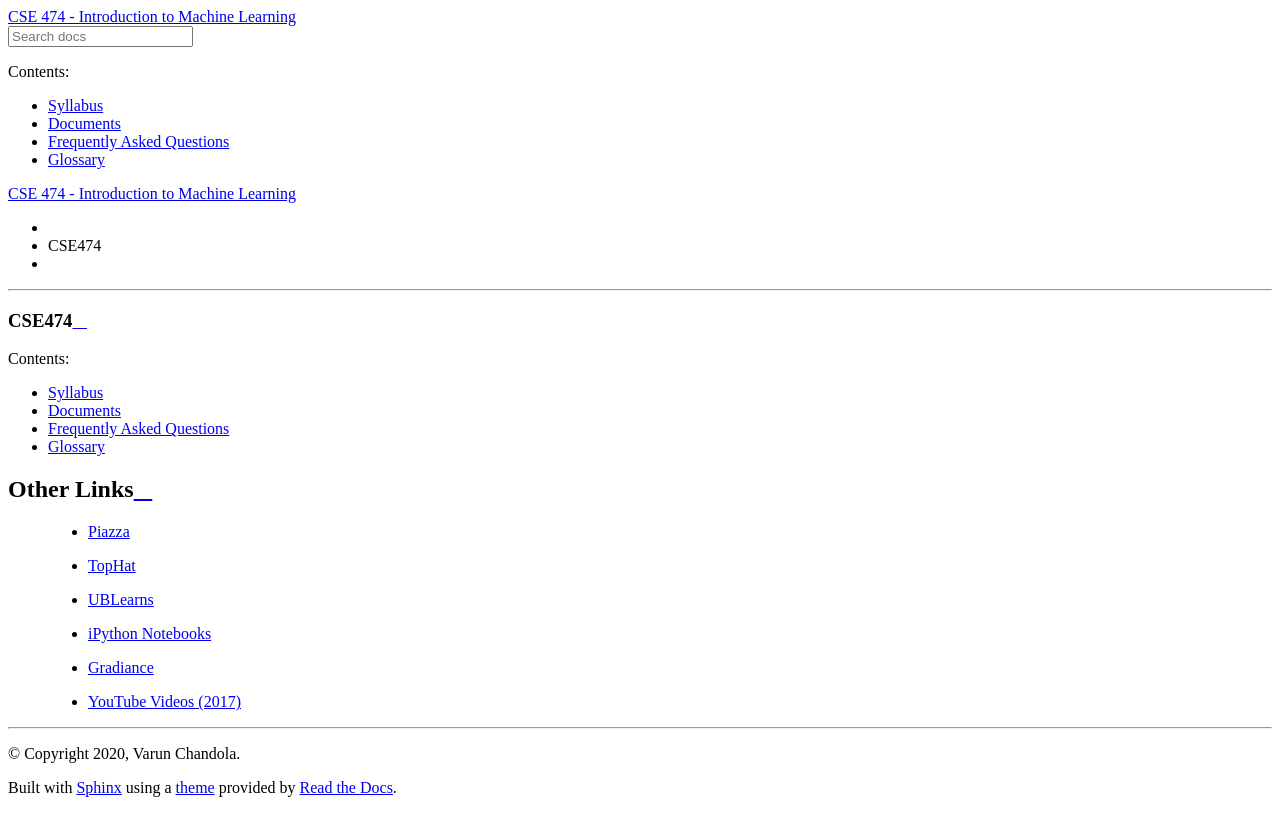
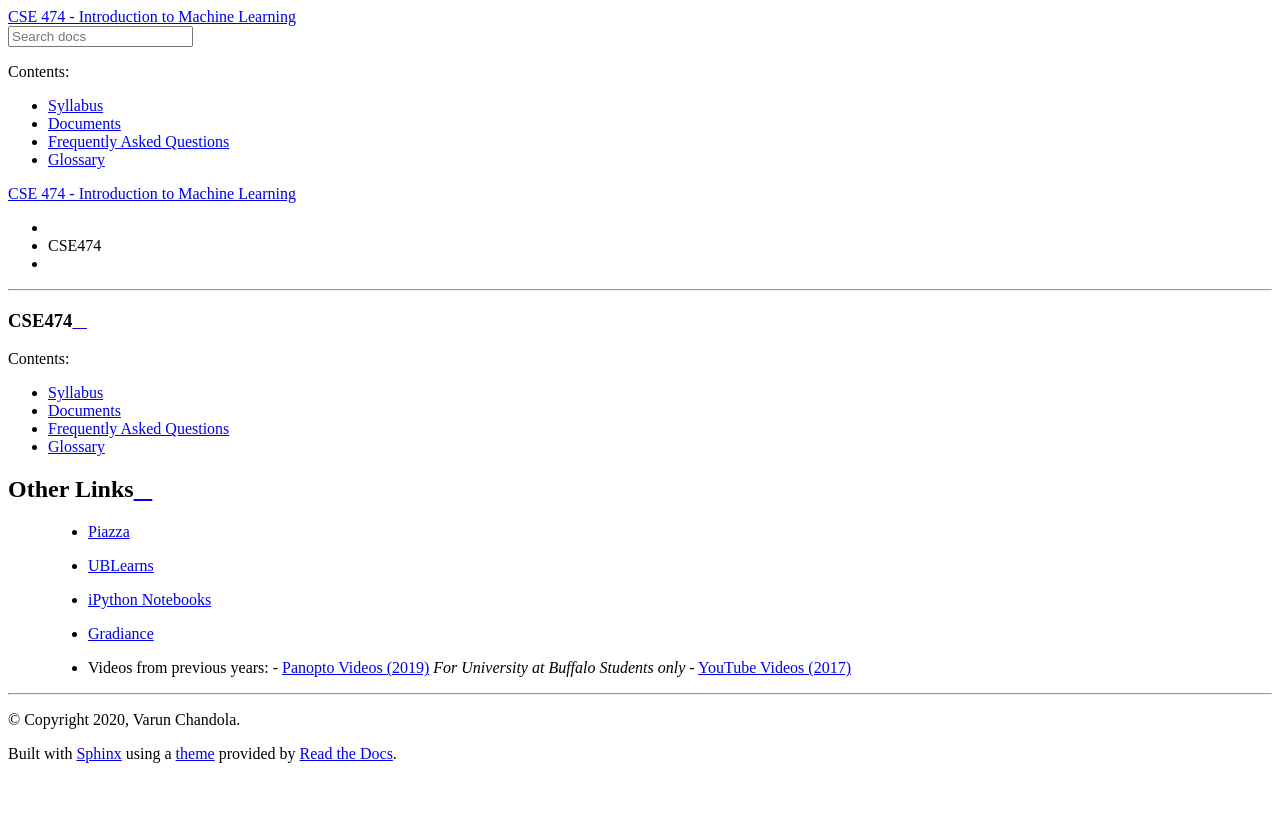
Before and after one commit to ubdsgroup/mlcourse-ub, a Sphinx documentation site: the page built from source/index.rst, in a window 1280 px wide. Shown: the top 836 px of the page. Built offline with Sphinx 7.4.7 and the Read the Docs theme 2.0.0, drawn with Linux system fonts in a browser that asks for light colours.

Commit message:
minor changes

```diff
--- a/source/index.rst
+++ b/source/index.rst
@@ -13,9 +13,10 @@
 Other Links
 -----------
 
-   * `Piazza <https://piazza.com/class/jqo5zrstnwu67k>`_
-   * `TopHat <https://app.tophat.com/e>`_
-   * `UBLearns <https://ublearns.buffalo.edu/webapps/blackboard/execute/modulepage/view?course_id=_159256_1&cmp_tab_id=_160335_1&editMode=true&mode=cpview#>`_
+   * `Piazza <https://piazza.com/class/k52h79tbumd41r>`_
+   * `UBLearns <https://ublearns.blackboard.com/webapps/blackboard/execute/modulepage/view?course_id=_168080_1&cmp_tab_id=_188967_1&editMode=true&mode=cpview>`_
    * `iPython Notebooks <https://nbviewer.jupyter.org/github/ubdsgroup/ubmlcourse/tree/master/notebooks/>`_
    * `Gradiance <http://www.newgradiance.com/services/servlet/COTC>`_
-   * `YouTube Videos (2017) <https://www.youtube.com/channel/UCirkkflcowIUu5jyPzG3UNQ/videos>`_
+   * Videos from previous years:
+     - `Panopto Videos (2019) <https://ub.hosted.panopto.com/Panopto/Pages/Sessions/List.aspx?folderID=1e5ae6f2-cd31-488d-9b95-a9e0010d5437>`_ *For University at Buffalo Students only*
+     - `YouTube Videos (2017) <https://www.youtube.com/channel/UCirkkflcowIUu5jyPzG3UNQ/videos>`_
```
